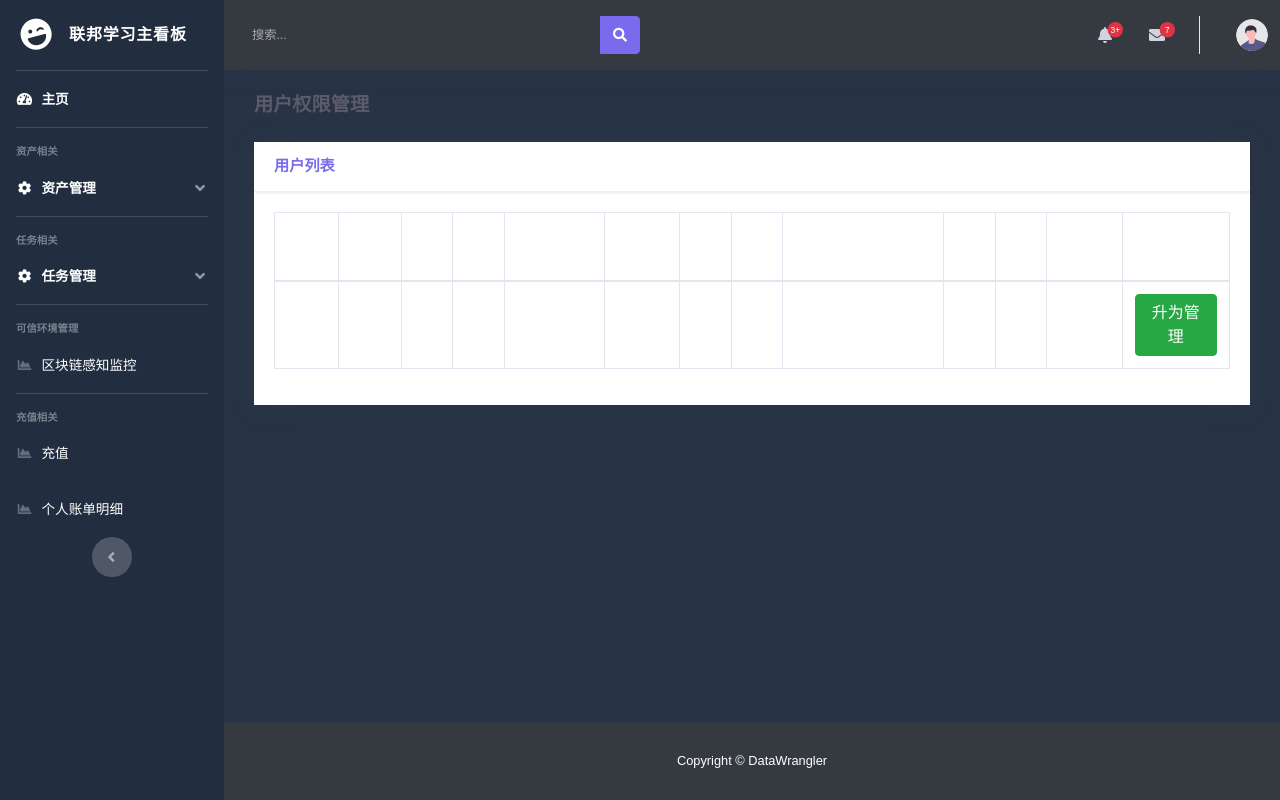
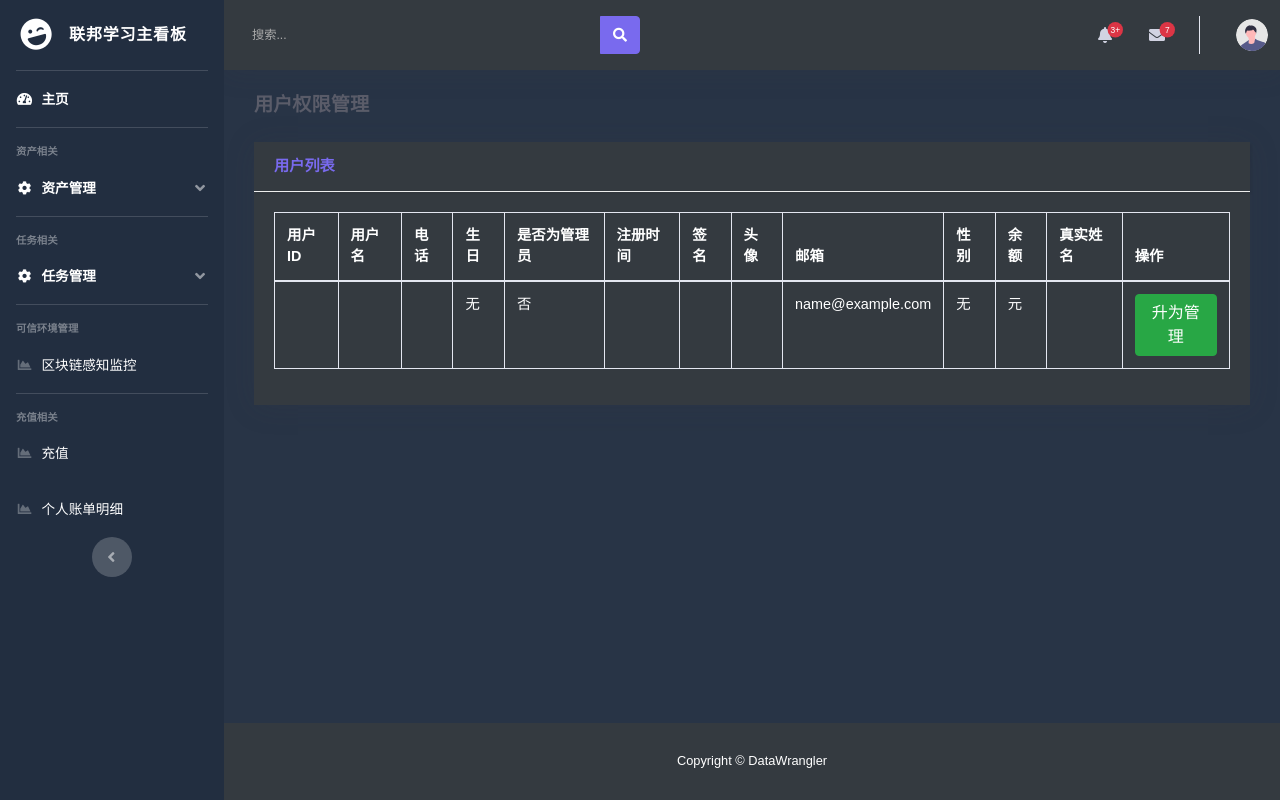
Before and after one commit to RoundedOrange/ProjectClient, a Django app: template Client/Dashboard/templates/user_show.html in a window 1280 px wide. Run offline with Django 3.2, Linux system fonts and the light colour scheme; the template is opened without the code that fills it: values that come from a table or form of the project are taken from there, others are empty; tables that the repository leaves empty hold one stand-in row (values such as "Sample post"); some libraries are stand-ins or nearby versions; some web fonts are replaced.

Commit message:
Update user_show.html

```diff
--- a/Client/Dashboard/templates/user_show.html
+++ b/Client/Dashboard/templates/user_show.html
@@ -10,7 +10,7 @@
 
     <link href="../static/vendor/fontawesome-free/css/all.min.css" rel="stylesheet" type="text/css">
 <style>
-        span,td,th,h3{
+        span,td,th{
        color:white;
         }
     </style>    <link
@@ -377,8 +377,8 @@
                         {% csrf_token %}
                         <!-- DataTales Example -->
 
-                        <div class="card shadow mb-4">
-                            <div class="card-header py-3">
+                        <div class="card shadow mb-4 bg-dark">
+                            <div class="card-header py-3 bg-dark">
                                 <h6 class="m-0 font-weight-bold text-primary">用户列表</h6>
                             </div>
                             <div class="card-body">
```
